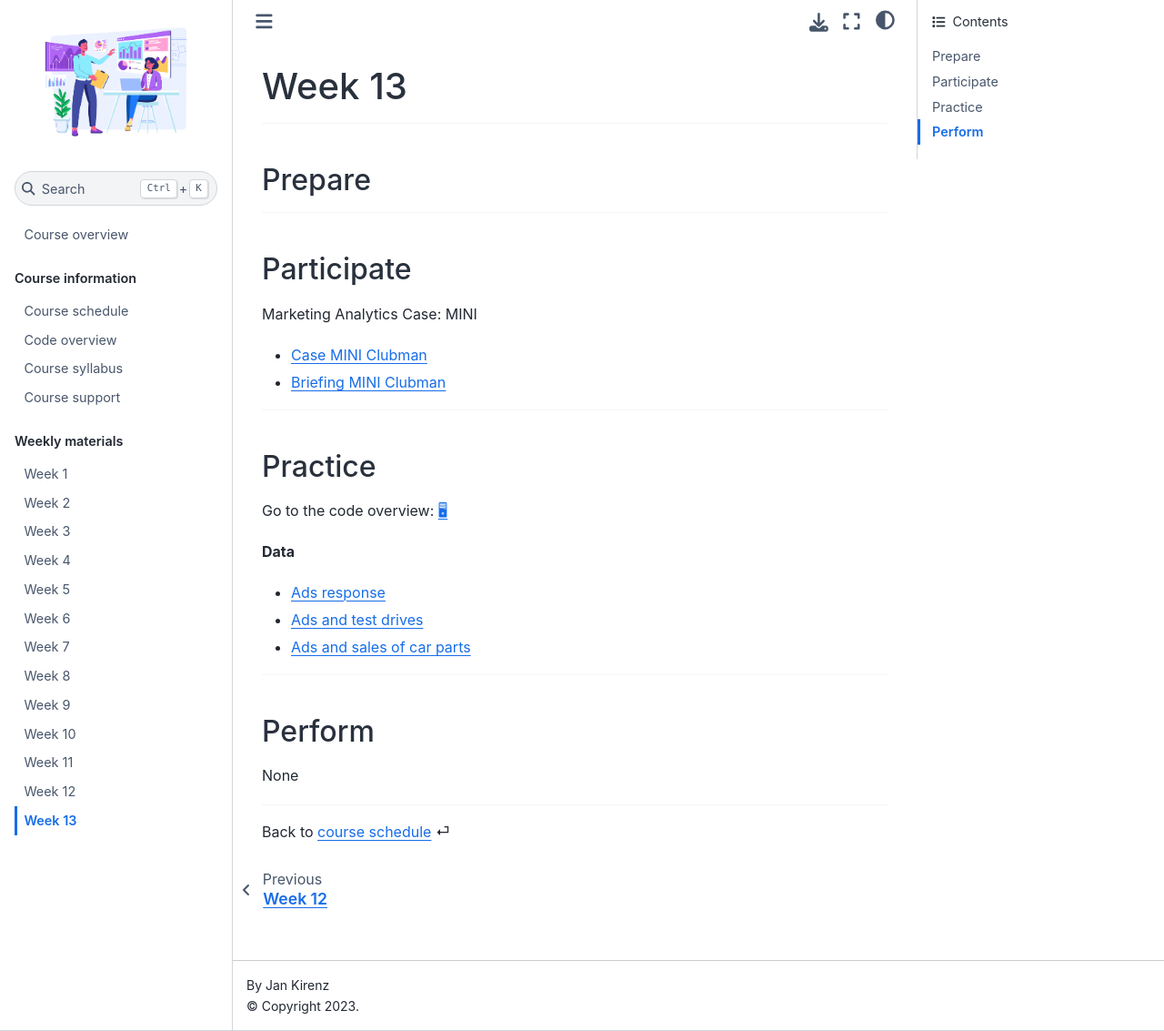
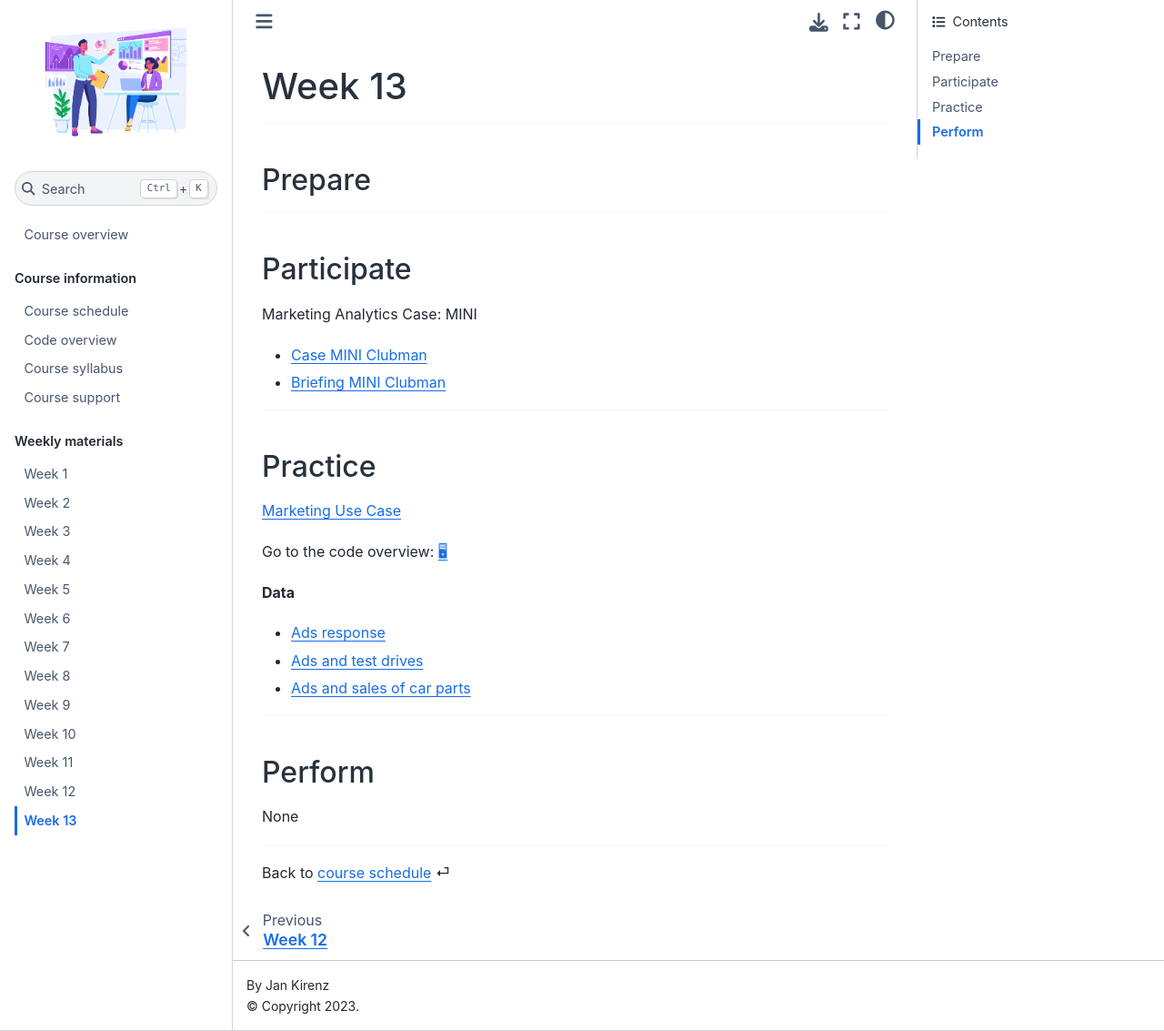
Before and after one commit to kirenz/om2, a Jupyter Book: the page built from weeks/week13.md, in a window 1280 px wide and 1133 px high. Shown: the whole window at 91% size. Built offline with Jupyter Book 1.0.4 settings and Sphinx 7.4.7 and the Sphinx Book theme 1.1.4, drawn with Linux system fonts in a browser that asks for light colours.

Commit message:
Update week13.md

```diff
--- a/weeks/week13.md
+++ b/weeks/week13.md
@@ -27,6 +27,8 @@ Marketing Analytics Case: MINI
 (practice)=
 ## Practice
 
+
+[Marketing Use Case](https://kirenz.github.io/slides/ml/ml-overview#/life-cycle-and-analytics)
 
 Go to the code overview: [🖥](../docs/code-overview.md)
 
```
